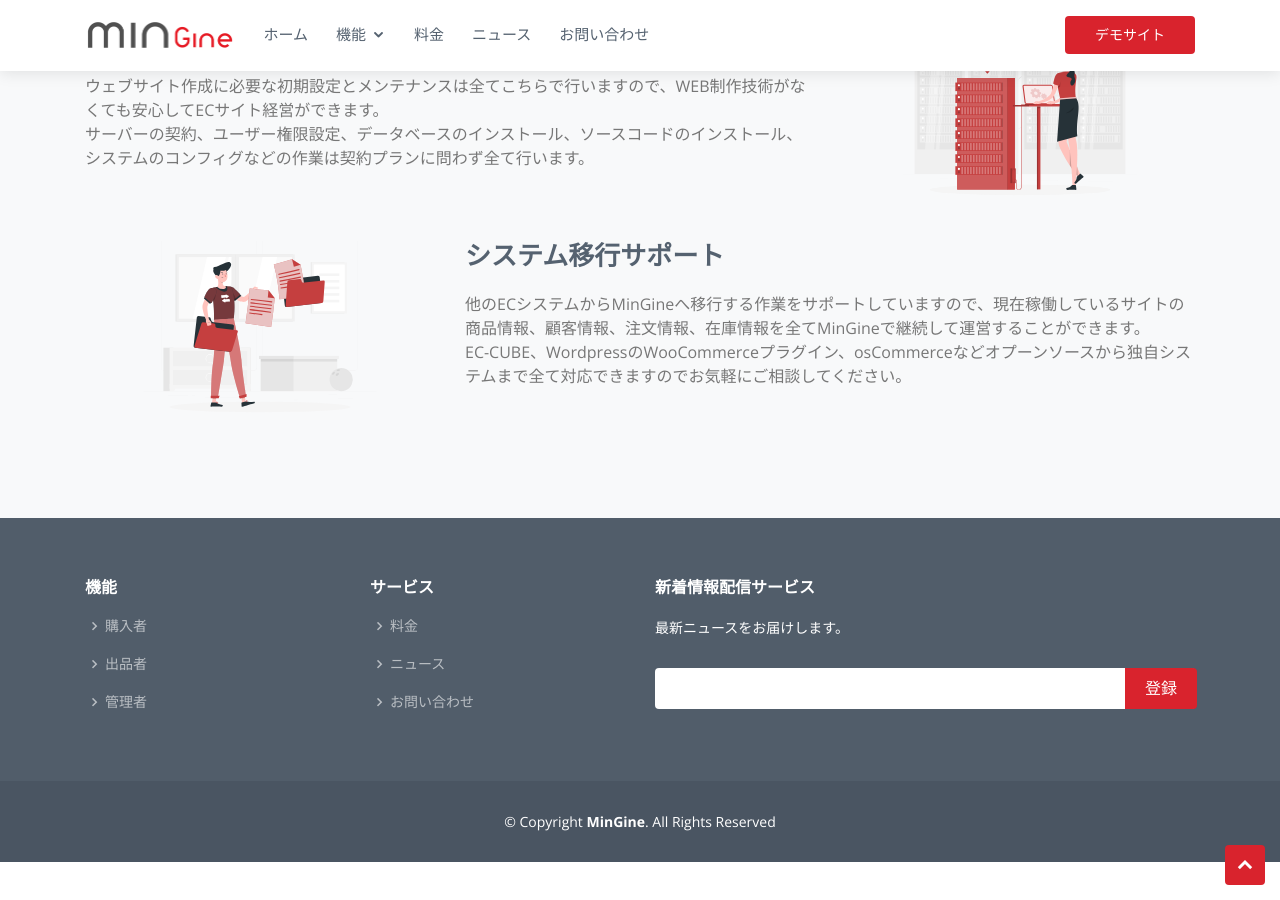
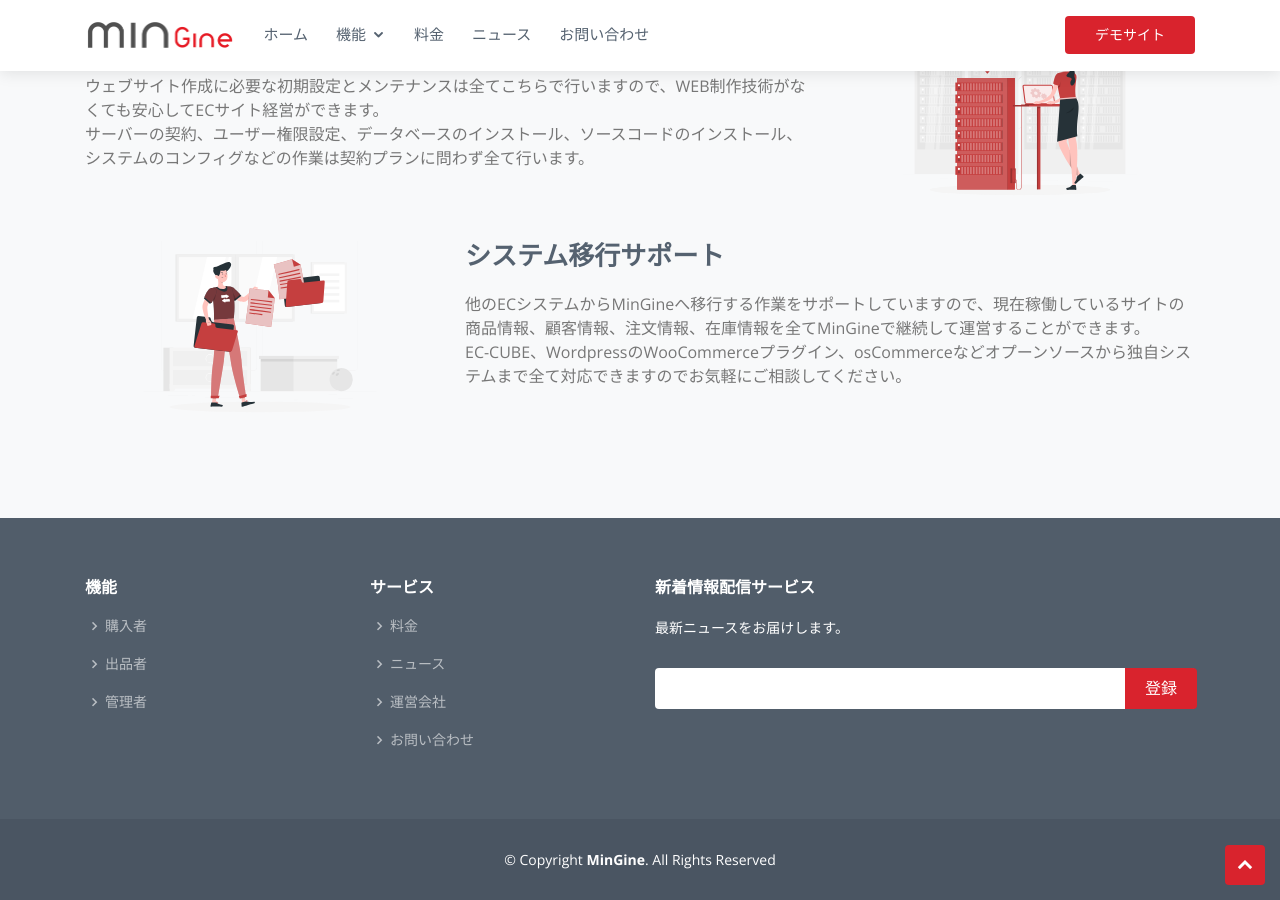
Before and after one commit to MinUFO/minshop, a Jekyll site: the page built from index.html, in a window 1280 px wide and 900 px high, scrolled down 2046 px. Built offline with Jekyll 4.4.1, drawn with Linux system fonts in a browser that asks for light colours.

Commit message:
update footer links

```diff
--- a/_includes/footer.html
+++ b/_includes/footer.html
@@ -15,6 +15,7 @@
           <ul>
             <li><i class="bx bx-chevron-right"></i> <a href="{{ '/pricing.html' | relative_url }}">料金</a></li>
             <li><i class="bx bx-chevron-right"></i> <a href="{{ '/news/' | relative_url }}">ニュース</a></li>
+            <li><i class="bx bx-chevron-right"></i> <a href="{{ site.url }}">運営会社</a></li>
             <li><i class="bx bx-chevron-right"></i> <a href="{{ '/contact.html' | relative_url }}">お問い合わせ</a></li>
           </ul>
         </div>
```
